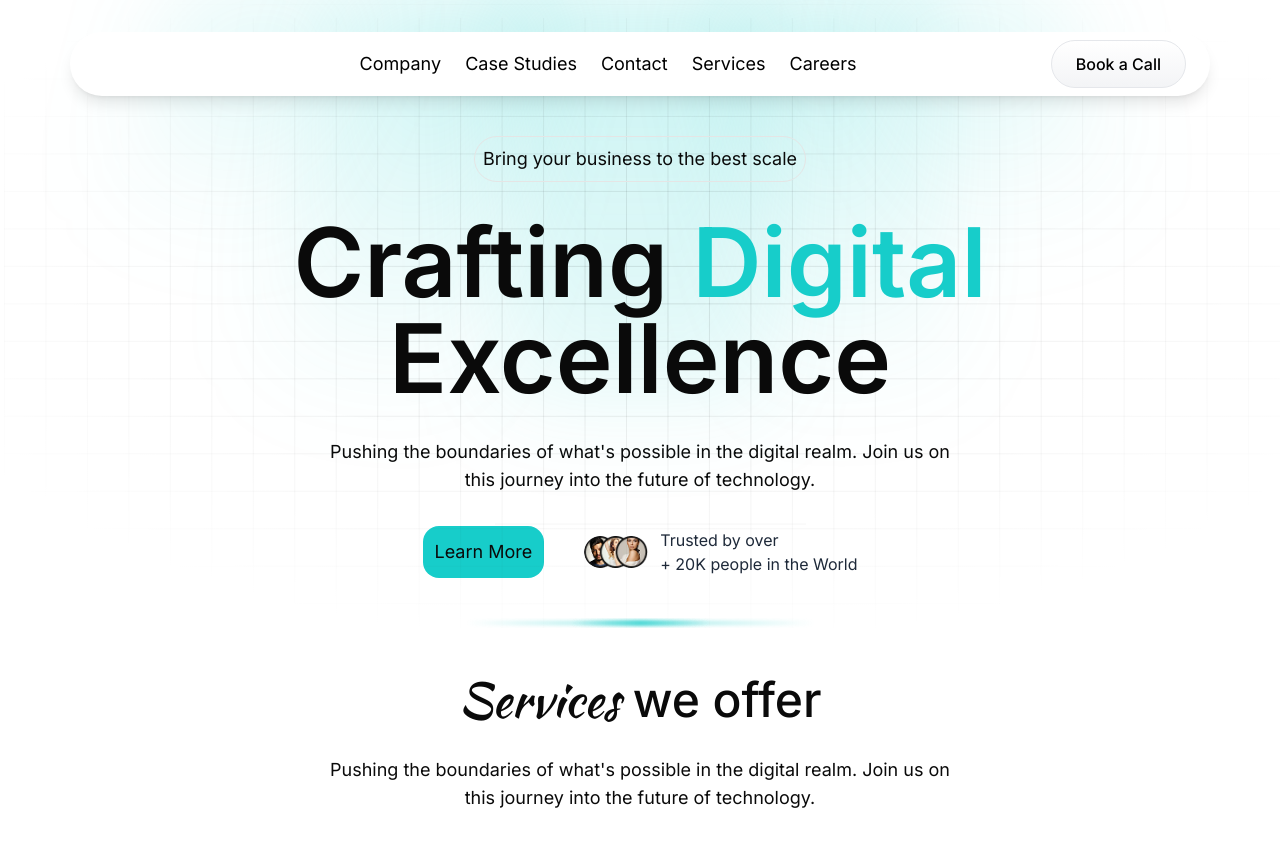
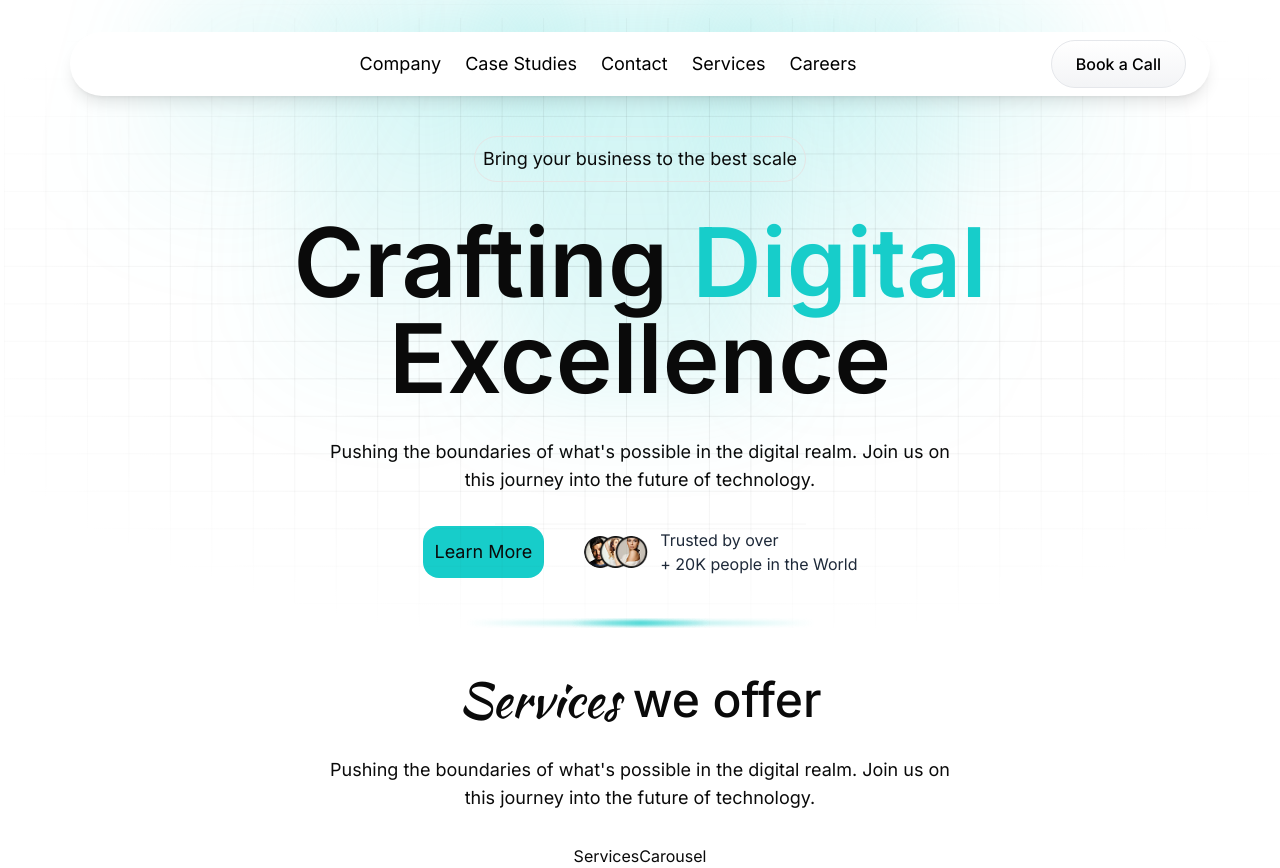
Before and after one commit to Roshen-Perera/ceylon-developers-portfolio, a Next.js app: page / in a window 1280 px wide. Before the commit the page ends 812 px from the top, so only its background shows below. Built offline with nearby package versions, Linux system fonts and the light colour scheme.

Commit message:
Add ServicesCarousel component to Home for enhanced service display

```diff
--- a/app/page.tsx
+++ b/app/page.tsx
@@ -2,6 +2,7 @@ import BlueFrame from "@/components/blueFrame";
 import BlueGlow from "@/components/blueGlow";
 import MeshVector from "@/components/meshVector";
 import NavBar from "@/components/navBar";
+import ServicesCarousel from "@/components/ServicesCarousel";
 import Image from "next/image";
 
 
@@ -59,6 +60,9 @@ export default function Home() {
             Join us on this journey into the future of technology.
           </p>
         </div>
+        <div className="mt-8">
+          <ServicesCarousel/>
+        </div>
       </div>
     </>
   );
```
